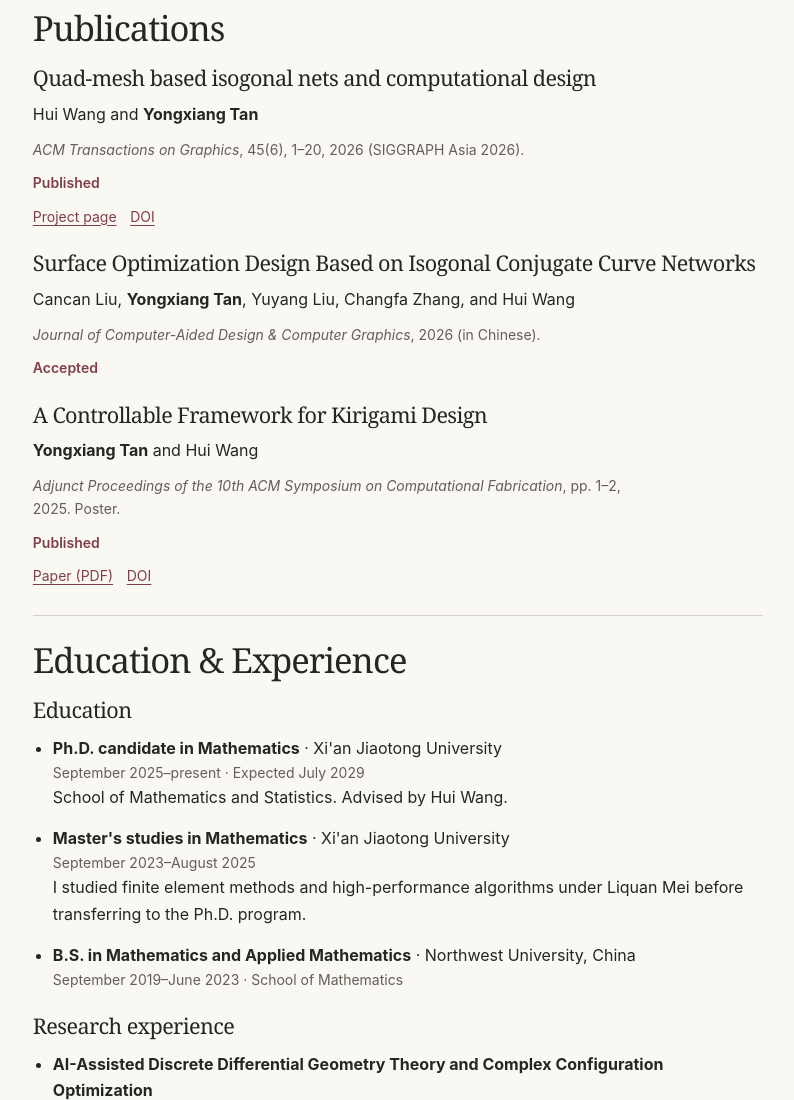
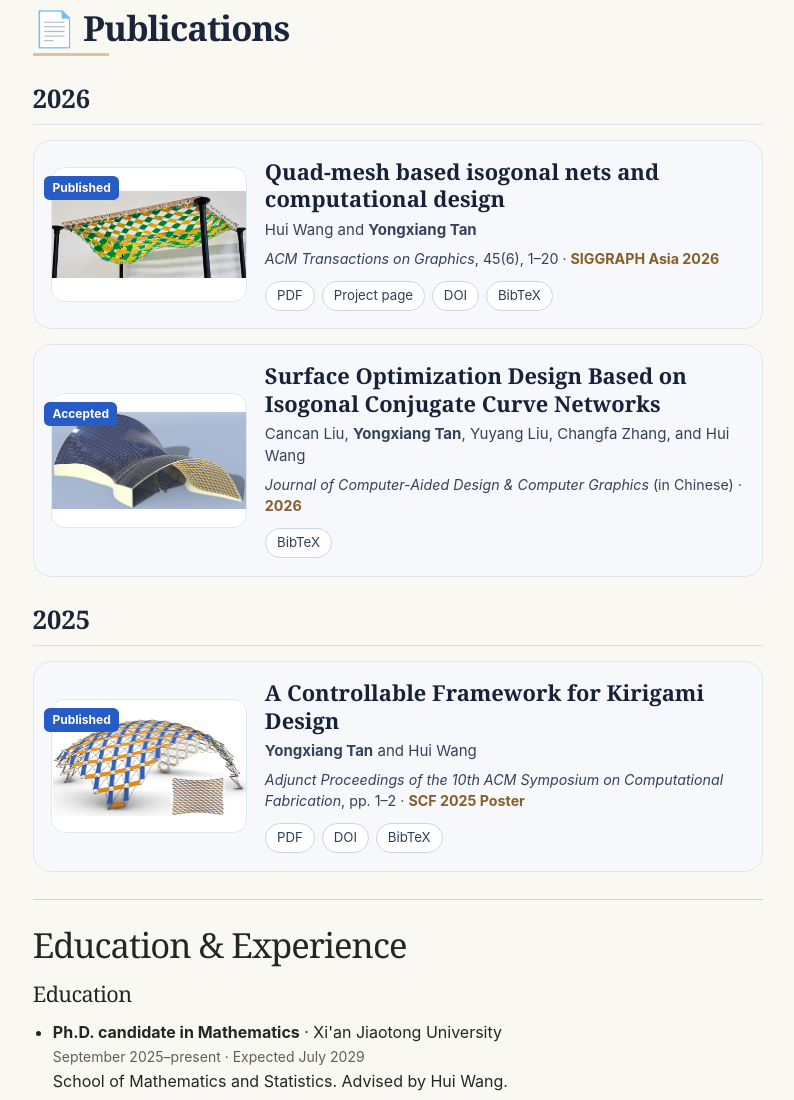
Before and after one commit to yxtan-xjtu/yxtan-xjtu.github.io, a plain HTML site: page index.html in a window 1280 px wide. Shown: the part 1036-2136 px from the top of the page, without its empty margins (421-1215 px from the left). Drawn offline with Linux system fonts and the light colour scheme.

Commit message:
Present publications as illustrated cards grouped by year

```diff
--- a/index.html
+++ b/index.html
@@ -72,35 +72,60 @@
       </section>
 
       <section class="content-section" id="publications">
-        <h2>Publications</h2>
-        <div class="entries">
-          <article class="entry">
-            <h3>Quad-mesh based isogonal nets and computational design</h3>
-            <p>Hui Wang and <strong>Yongxiang Tan</strong></p>
-            <p class="entry-meta"><cite>ACM Transactions on Graphics</cite>, 45(6), 1–20, 2026 (SIGGRAPH Asia 2026).</p>
-            <p class="status">Published</p>
-            <div class="link-list">
-              <a href="https://yxtan-xjtu.github.io/isogonal-nets/">Project page</a>
-              <a href="https://doi.org/10.1145/3842568">DOI</a>
+        <h2><span aria-hidden="true">📄</span> Publications</h2>
+        <section class="pub-year" aria-labelledby="pub-year-2026">
+          <h3 id="pub-year-2026">2026</h3>
+          <article class="pub-card">
+            <div class="pub-figure">
+              <img src="assets/publications/isogonal.webp" width="746" height="338" alt="A suspended canopy of green, yellow, and white quadrilateral panels" loading="lazy">
+              <span class="pub-badge">Published</span>
+            </div>
+            <div class="pub-info">
+              <h4>Quad-mesh based isogonal nets and computational design</h4>
+              <p>Hui Wang and <strong>Yongxiang Tan</strong></p>
+              <p class="pub-venue"><cite>ACM Transactions on Graphics</cite>, 45(6), 1–20 · <b>SIGGRAPH Asia 2026</b></p>
+              <div class="pub-links">
+                <a href="https://yxtan-xjtu.github.io/isogonal-nets/assets/paper.pdf">PDF</a>
+                <a href="https://yxtan-xjtu.github.io/isogonal-nets/">Project page</a>
+                <a href="https://doi.org/10.1145/3842568">DOI</a>
+                <a href="assets/publications/isogonal.bib" download>BibTeX</a>
+              </div>
             </div>
           </article>
-          <article class="entry">
-            <h3>Surface Optimization Design Based on Isogonal Conjugate Curve Networks</h3>
-            <p>Cancan Liu, <strong>Yongxiang Tan</strong>, Yuyang Liu, Changfa Zhang, and Hui Wang</p>
-            <p class="entry-meta"><cite>Journal of Computer-Aided Design &amp; Computer Graphics</cite>, 2026 (in Chinese).</p>
-            <p class="status">Accepted</p>
-          </article>
-          <article class="entry">
-            <h3>A Controllable Framework for Kirigami Design</h3>
-            <p><strong>Yongxiang Tan</strong> and Hui Wang</p>
-            <p class="entry-meta"><cite>Adjunct Proceedings of the 10th ACM Symposium on Computational Fabrication</cite>, pp. 1–2, 2025. Poster.</p>
-            <p class="status">Published</p>
-            <div class="link-list">
-              <a href="https://www.huiwang.me/assets/pdf/2025SCF_poster.pdf">Paper (PDF)</a>
-              <a href="https://doi.org/10.1145/3774746.3779254">DOI</a>
+          <article class="pub-card">
+            <div class="pub-figure">
+              <img src="assets/publications/conjugate.webp" width="787" height="394" alt="Curved roof surfaces with blue mesh lines and a yellow lattice panel" loading="lazy">
+              <span class="pub-badge">Accepted</span>
+            </div>
+            <div class="pub-info">
+              <h4>Surface Optimization Design Based on Isogonal Conjugate Curve Networks</h4>
+              <p>Cancan Liu, <strong>Yongxiang Tan</strong>, Yuyang Liu, Changfa Zhang, and Hui Wang</p>
+              <p class="pub-venue"><cite>Journal of Computer-Aided Design &amp; Computer Graphics</cite> (in Chinese) · <b>2026</b></p>
+              <div class="pub-links">
+                <a href="assets/publications/conjugate.bib" download>BibTeX</a>
+              </div>
             </div>
           </article>
-        </div>
+        </section>
+        <section class="pub-year" aria-labelledby="pub-year-2025">
+          <h3 id="pub-year-2025">2025</h3>
+          <article class="pub-card">
+            <div class="pub-figure">
+              <img src="assets/publications/kirigami.webp" width="777" height="399" alt="An arched kirigami structure beside its flat blue-and-orange cut pattern" loading="lazy">
+              <span class="pub-badge">Published</span>
+            </div>
+            <div class="pub-info">
+              <h4>A Controllable Framework for Kirigami Design</h4>
+              <p><strong>Yongxiang Tan</strong> and Hui Wang</p>
+              <p class="pub-venue"><cite>Adjunct Proceedings of the 10th ACM Symposium on Computational Fabrication</cite>, pp. 1–2 · <b>SCF 2025 Poster</b></p>
+              <div class="pub-links">
+                <a href="https://www.huiwang.me/assets/pdf/2025SCF_poster.pdf">PDF</a>
+                <a href="https://doi.org/10.1145/3774746.3779254">DOI</a>
+                <a href="assets/publications/kirigami.bib" download>BibTeX</a>
+              </div>
+            </div>
+          </article>
+        </section>
       </section>
 
       <section class="content-section" id="experience">
--- a/style.css
+++ b/style.css
@@ -70,7 +70,7 @@ a:hover { text-decoration-thickness: .12em; }
   text-wrap: balance;
 }
 .affiliation { margin: 1.1rem 0 .8rem; font-size: .95rem; }
-.profile-links, .link-list { display: flex; flex-wrap: wrap; gap: .25rem .85rem; }
+.profile-links { display: flex; flex-wrap: wrap; gap: .25rem .85rem; }
 .profile-links { font-size: .84rem; }
 .profile-links > span, .draft-field { color: var(--muted); }
 .section-nav {
@@ -115,12 +115,85 @@ a:hover { text-decoration-thickness: .12em; }
 .entries { display: grid; gap: 1.4rem; }
 .entries:not(:empty) { margin-top: 1rem; }
 .entry h3 { font-size: 1.35rem; }
-.entry-meta, .status, .link-list { font-size: .875rem; }
+.entry-meta { font-size: .875rem; }
 .entry-meta { color: var(--muted); }
 .experience-list { margin: .75rem 0 0; padding-inline-start: 1.25rem; }
 .experience-list li + li { margin-top: .9rem; }
-.status { color: var(--wine); font-weight: 600; }
-.link-list { margin-top: .65rem; }
+#publications {
+  container-type: inline-size;
+  color: #19263a;
+}
+#publications > h2 { font-weight: 700; }
+#publications > h2::after {
+  content: "";
+  display: block;
+  width: 4.75rem;
+  height: 3px;
+  margin-top: .25rem;
+  background: #dbc49e;
+}
+.pub-year { margin-top: 1.75rem; }
+.pub-year > h3 {
+  margin: 0 0 .9rem;
+  padding-bottom: .6rem;
+  border-bottom: 1px solid #d7dfe8;
+  font: 700 1.6rem/1.2 var(--serif);
+}
+.pub-card {
+  display: grid;
+  grid-template-columns: minmax(0, 29fr) minmax(0, 71fr);
+  align-items: center;
+  gap: 1.1rem;
+  padding: 1.1rem;
+  background: #f6f8fb;
+  border: 1px solid #dfe5ed;
+  border-radius: 1.15rem;
+}
+.pub-card + .pub-card { margin-top: .9rem; }
+.pub-figure { position: relative; }
+.pub-figure img {
+  display: block;
+  width: 100%;
+  height: auto;
+  aspect-ratio: 1.46;
+  object-fit: contain;
+  background: #fff;
+  border: 1px solid #e1e7ee;
+  border-radius: .85rem;
+}
+.pub-badge {
+  position: absolute;
+  top: .55rem;
+  left: -.45rem;
+  padding: .18rem .52rem;
+  border-radius: .35rem;
+  background: #275cc4;
+  color: #fff;
+  font: 650 .75rem/1.5 var(--sans);
+}
+.pub-info h4 {
+  margin: 0;
+  color: #172239;
+  font: 700 clamp(1.15rem, 3cqi, 1.45rem)/1.24 var(--serif);
+}
+.pub-info p { margin: .4rem 0 0; color: #354359; font-size: .94rem; line-height: 1.48; }
+.pub-info .pub-venue { font-size: .89rem; }
+.pub-venue b { color: #865e29; }
+.pub-links { display: flex; flex-wrap: wrap; gap: .4rem; margin-top: .75rem; }
+.pub-links a {
+  padding: .2rem .7rem;
+  border: 1px solid #cbd5e2;
+  border-radius: 999px;
+  background: #fff;
+  color: #2f4058;
+  font-size: .83rem;
+  text-decoration: none;
+}
+.pub-links a:hover, .pub-links a:focus-visible { border-color: #54759f; color: #174e99; }
+@container (max-width: 32rem) {
+  .pub-card { grid-template-columns: minmax(0, 1fr); gap: .8rem; }
+  .pub-figure img { aspect-ratio: 2; max-height: 12rem; }
+}
 .contact-list { padding: 0; list-style: none; }
 footer { padding-block: 1.25rem; color: var(--muted); font-size: .875rem; }
 
@@ -135,5 +208,5 @@ footer { padding-block: 1.25rem; color: var(--muted); font-size: .875rem; }
 }
 
 @media (pointer: coarse) {
-  .section-nav a, .section-nav summary, .profile-links a, .link-list a { padding-block: .65rem; }
+  .section-nav a, .section-nav summary, .profile-links a, .pub-links a { padding-block: .65rem; }
 }
```
Also changed, not shown: assets/publications/conjugate.webp (added), assets/publications/isogonal.webp (added), assets/publications/kirigami.webp (added), 3 other files.
